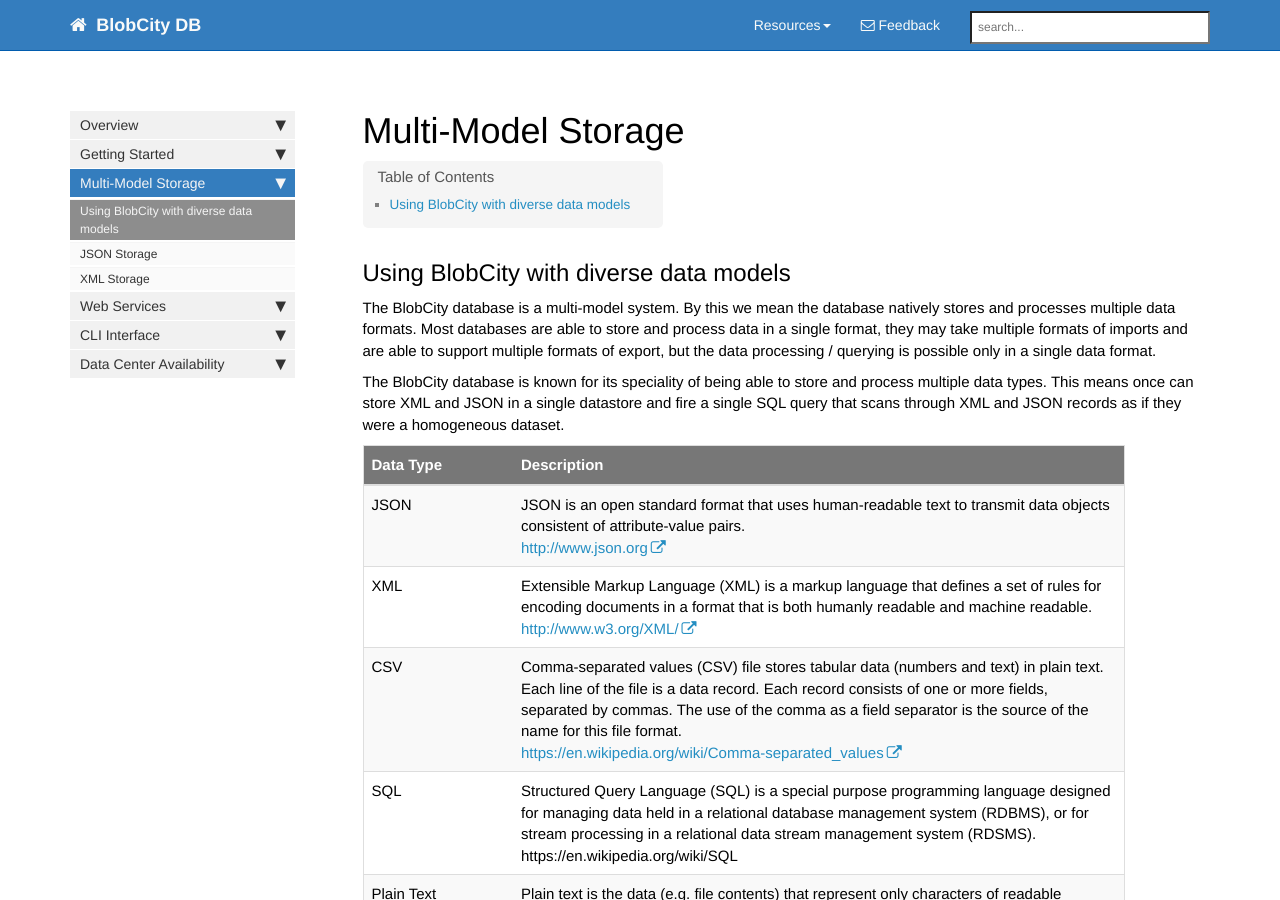
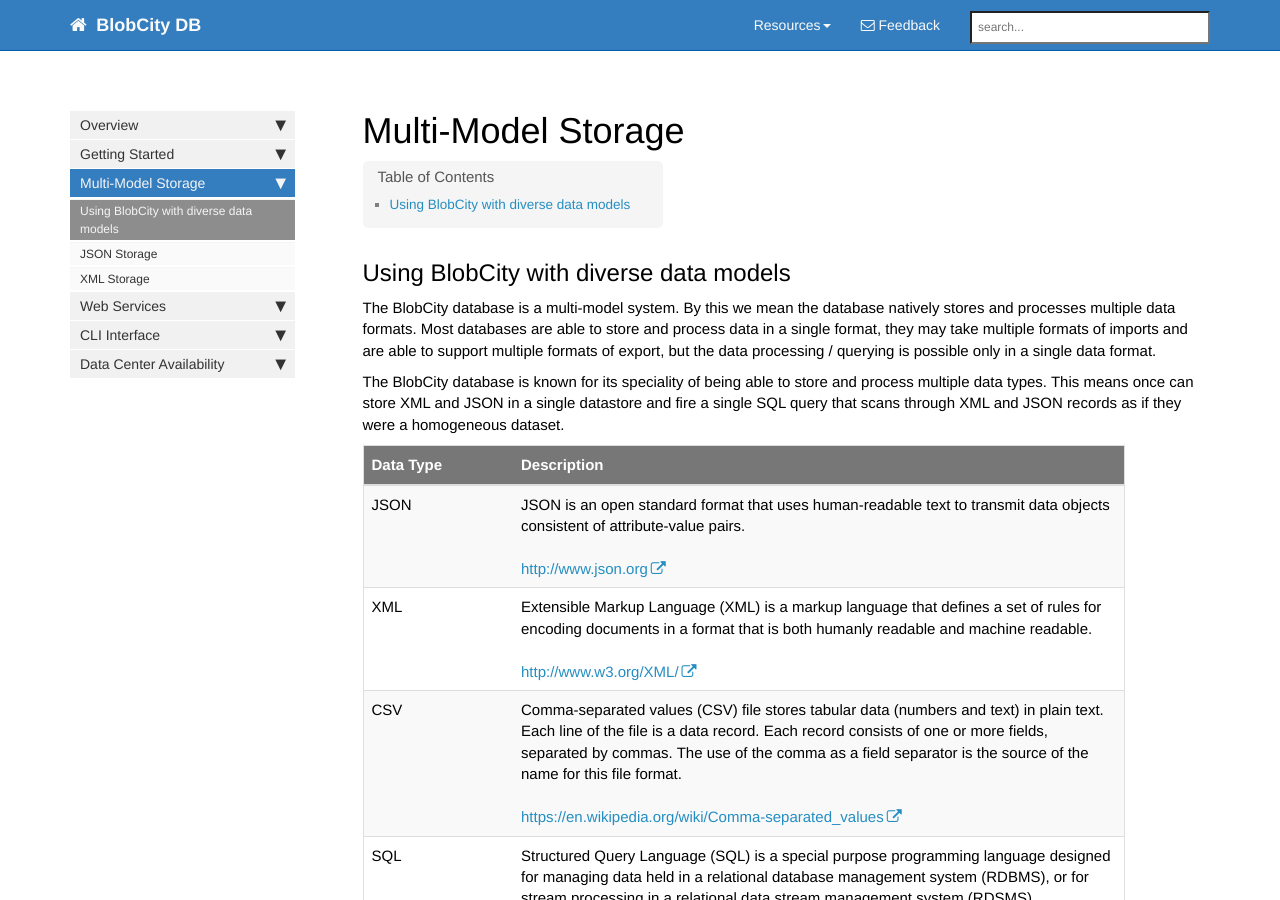
Before and after one commit to blobcity/blobcity.github.io, a Jekyll site: the page built from pages/mydoc/multi_model_storage.md, in a window 1280 px wide and 900 px high. Built offline with Jekyll 4.4.1, drawn with Linux system fonts in a browser that asks for light colours; nearby versions of some CDN libraries; comment, search, counter and statistics services are not loaded.

```diff
--- a/pages/mydoc/multi_model_storage.md
+++ b/pages/mydoc/multi_model_storage.md
@@ -13,9 +13,9 @@ The BlobCity database is known for its speciality of being able to store and pro
 
 Data Type | Description
 ----------|----------|
-JSON | JSON is an open standard format that uses human-readable text to transmit data objects consistent of attribute-value pairs. <br/>[http://www.json.org](http://www.json.org)
-XML | Extensible Markup Language (XML) is a markup language that defines a set of rules for encoding documents in a format that is both humanly readable and machine readable. <br/>[http://www.w3.org/XML/](http://www.w3.org/XML/)
-CSV | Comma-separated values (CSV) file stores tabular data (numbers and text) in plain text. Each line of the file is a data record. Each record consists of one or more fields, separated by commas. The use of the comma as a field separator is the source of the name for this file format. <br/>[https://en.wikipedia.org/wiki/Comma-separated_values](https://en.wikipedia.org/wiki/Comma-separated_values)
-SQL | Structured Query Language (SQL) is a special purpose programming language designed for managing data held in a relational database management system (RDBMS), or for stream processing in a relational data stream management system (RDSMS). <br/>https://en.wikipedia.org/wiki/SQL
-Plain Text | Plain text is the data (e.g. file contents) that represent only characters of readable material but not its graphical representation nor other objects (images, etc.). It may also include a limited number of characters that control simple arrangement of text, such as line breaks or tabulation characters. Plain text is different from formatted text, where style information is included, and from "binary files" in which some portions must be interpreted as binary objects (encoded integers, real numbers, images, etc.) <br/>[https://en.wikipedia.org/wiki/Plain_text](https://en.wikipedia.org/wiki/Plain_text)
+JSON | JSON is an open standard format that uses human-readable text to transmit data objects consistent of attribute-value pairs. <br/><br/>[http://www.json.org](http://www.json.org)
+XML | Extensible Markup Language (XML) is a markup language that defines a set of rules for encoding documents in a format that is both humanly readable and machine readable. <br/><br/>[http://www.w3.org/XML/](http://www.w3.org/XML/)
+CSV | Comma-separated values (CSV) file stores tabular data (numbers and text) in plain text. Each line of the file is a data record. Each record consists of one or more fields, separated by commas. The use of the comma as a field separator is the source of the name for this file format. <br/><br/>[https://en.wikipedia.org/wiki/Comma-separated_values](https://en.wikipedia.org/wiki/Comma-separated_values)
+SQL | Structured Query Language (SQL) is a special purpose programming language designed for managing data held in a relational database management system (RDBMS), or for stream processing in a relational data stream management system (RDSMS). <br/><br/>[https://en.wikipedia.org/wiki/SQL](https://en.wikipedia.org/wiki/SQL)
+Plain Text | Plain text is the data (e.g. file contents) that represent only characters of readable material but not its graphical representation nor other objects (images, etc.). It may also include a limited number of characters that control simple arrangement of text, such as line breaks or tabulation characters. Plain text is different from formatted text, where style information is included, and from "binary files" in which some portions must be interpreted as binary objects (encoded integers, real numbers, images, etc.) <br/><br/>[https://en.wikipedia.org/wiki/Plain_text](https://en.wikipedia.org/wiki/Plain_text)
 {% include links.html %}
```
